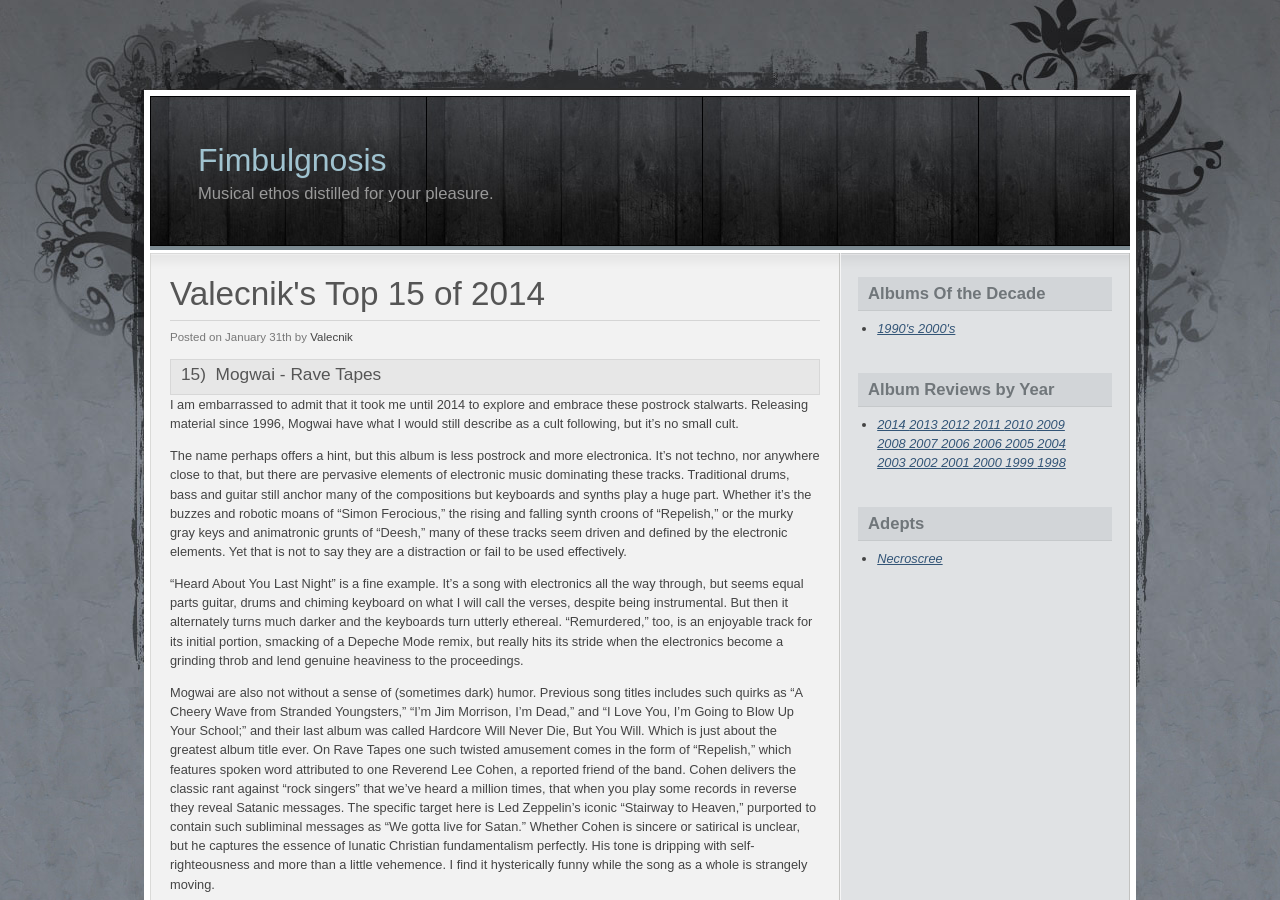
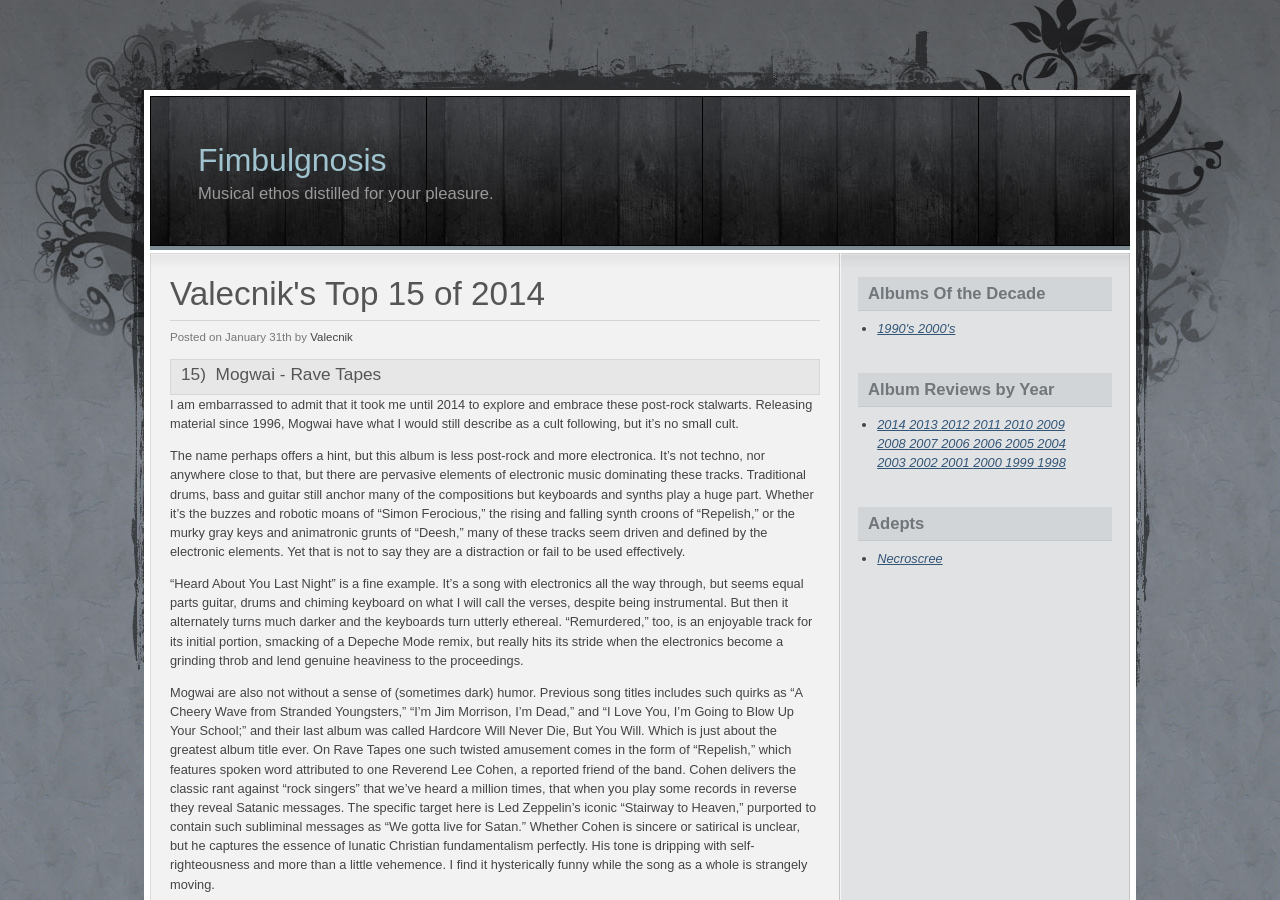
Before and after one commit to luminouscode/luminouscode.fimbulgnosis.com, a Jekyll site: the page built from valecnik/index.html, in a window 1280 px wide and 900 px high. Built offline with Jekyll 4.4.1, drawn with Linux system fonts in a browser that asks for light colours.

```diff
--- a/valecnik/index.html
+++ b/valecnik/index.html
@@ -18,22 +18,22 @@ layout: default_valecnik
   </div>
   <div class="post_body">
     <p>
-      I am embarrassed to admit that it took me until 2014 to explore and embrace these post­rock stalwarts. Releasing material since 1996, Mogwai have what I would still describe as a cult following, but it’s no small cult.
+        I am embarrassed to admit that it took me until 2014 to explore and embrace these post-rock stalwarts. Releasing material since 1996, Mogwai have what I would still describe as a cult following, but it’s no small cult.
     </p>
     <p>
-      The name perhaps offers a hint, but this album is less post­rock and more electronica. It’s not techno, nor anywhere close to that, but there are pervasive elements of electronic music dominating these tracks. Traditional drums, bass and guitar still anchor many of the compositions but keyboards and synths play a huge part. Whether it’s the buzzes and robotic moans of “Simon Ferocious,” the rising and falling synth croons of “Repelish,” or the murky gray keys and animatronic grunts of “Deesh,” many of these tracks seem driven and defined by the electronic elements. Yet that is not to say they are a distraction or fail to be used effectively.
+        The name perhaps offers a hint, but this album is less post-rock and more electronica. It’s not techno, nor anywhere close to that, but there are pervasive elements of electronic music dominating these tracks. Traditional drums, bass and guitar still anchor many of the compositions but keyboards and synths play a huge part. Whether it’s the buzzes and robotic moans of “Simon Ferocious,” the rising and falling synth croons of “Repelish,” or the murky gray keys and animatronic grunts of “Deesh,” many of these tracks seem driven and defined by the electronic elements. Yet that is not to say they are a distraction or fail to be used effectively.
     </p>
     <p>
-      “Heard About You Last Night” is a fine example. It’s a song with electronics all the way through, but seems equal parts guitar, drums and chiming keyboard on what I will call the verses, despite being instrumental. But then it alternately turns much darker and the keyboards turn utterly ethereal. “Remurdered,” too, is an enjoyable track for its initial portion, smacking of a Depeche Mode remix, but really hits its stride when the electronics become a grinding throb and lend genuine heaviness to the proceedings.
+       “Heard About You Last Night” is a fine example. It’s a song with electronics all the way through, but seems equal parts guitar, drums and chiming keyboard on what I will call the verses, despite being instrumental. But then it alternately turns much darker and the keyboards turn utterly ethereal. “Remurdered,” too, is an enjoyable track for its initial portion, smacking of a Depeche Mode remix, but really hits its stride when the electronics become a grinding throb and lend genuine heaviness to the proceedings.
     </p>
     <p>
-      Mogwai are also not without a sense of (sometimes dark) humor. Previous song titles includes such quirks as “A Cheery Wave from Stranded Youngsters,” “I’m Jim Morrison, I’m Dead,” and “I Love You, I’m Going to Blow Up Your School;” and their last album was called Hardcore Will Never Die, But You Will.  Which is just about the greatest album title ever. On Rave Tapes one such twisted amusement comes in the form of “Repelish,” which features spoken word attributed to one Reverend Lee Cohen, a reported friend of the band. Cohen delivers the classic rant against “rock singers” that we’ve heard a million times, that when you play some records in reverse they reveal Satanic messages. The specific target here is Led Zeppelin’s iconic “Stairway to Heaven,” purported to contain such subliminal messages as “We gotta live for Satan.” Whether Cohen is sincere or satirical is unclear, but he captures the essence of lunatic Christian fundamentalism perfectly. His tone is dripping with self­righteousness and more than a little vehemence. I find it hysterically funny while the song as a whole is strangely moving.
+        Mogwai are also not without a sense of (sometimes dark) humor. Previous song titles includes such quirks as “A Cheery Wave from Stranded Youngsters,” “I’m Jim Morrison, I’m Dead,” and “I Love You, I’m Going to Blow Up Your School;” and their last album was called Hardcore Will Never Die, But You Will.  Which is just about the greatest album title ever. On Rave Tapes one such twisted amusement comes in the form of “Repelish,” which features spoken word attributed to one Reverend Lee Cohen, a reported friend of the band. Cohen delivers the classic rant against “rock singers” that we’ve heard a million times, that when you play some records in reverse they reveal Satanic messages. The specific target here is Led Zeppelin’s iconic “Stairway to Heaven,” purported to contain such subliminal messages as “We gotta live for Satan.” Whether Cohen is sincere or satirical is unclear, but he captures the essence of lunatic Christian fundamentalism perfectly. His tone is dripping with self­righteousness and more than a little vehemence. I find it hysterically funny while the song as a whole is strangely moving.
     </p>
     <p>
-      While this album is chock full of choice bits, it ascends to amazing new levels with the final trio of songs. “Blues Hour” is that rare Mogwai track that actually features vocals, and lovely soulful ones at that. This song is palpably dark, the gloomiest of the record, yet so exquisitely airy and beautiful at the same time. Piano is the centerpiece, but at one point the track grows sublimely lush with what could almost be described as black metal tremolo picking awash in a sea of white distortion. This piece is just stunning and possibly my favorite, but “No Medicine for Regret” and “The Lord is Out of Control” vie for that title. “...Regret” has this incredible trilling synth at its core, producing incredibly evocative harmonic vibrations moving through a melancholy melody. Plus I just adore the title of the song, as it so succinctly sums up the feeling of powerlessness in the face of lament. “The Lord is Out of Control” is divinely haunting, again featuring vocals, but this time the singing is heavily masked and synthesized, rendering the words unintelligible. The effect, however, can most certainly be felt.
+        While this album is chock full of choice bits, it ascends to amazing new levels with the final trio of songs. “Blues Hour” is that rare Mogwai track that actually features vocals, and lovely soulful ones at that. This song is palpably dark, the gloomiest of the record, yet so exquisitely airy and beautiful at the same time. Piano is the centerpiece, but at one point the track grows sublimely lush with what could almost be described as black metal tremolo picking awash in a sea of white distortion. This piece is just stunning and possibly my favorite, but “No Medicine for Regret” and “The Lord is Out of Control” vie for that title. “...Regret” has this incredible trilling synth at its core, producing incredibly evocative harmonic vibrations moving through a melancholy melody. Plus I just adore the title of the song, as it so succinctly sums up the feeling of powerlessness in the face of lament. “The Lord is Out of Control” is divinely haunting, again featuring vocals, but this time the singing is heavily masked and synthesized, rendering the words unintelligible. The effect, however, can most certainly be felt.
     </p>
     <p>
-      Due to the opportunity to see Mogwai live in concert, I didn’t just tackle Rave Tapes last year, I embraced their entire catalog. Or at least as much as I could readily get my hands on. They’ve put out some fantastic material and Rave Tapes sits proudly among it. I’m fully ensnared and looking forward to more.
+        Due to the opportunity to see Mogwai live in concert, I didn’t just tackle Rave Tapes last year, I embraced their entire catalog. Or at least as much as I could readily get my hands on. They’ve put out some fantastic material and Rave Tapes sits proudly among it. I’m fully ensnared and looking forward to more.
     </p>
   </div>
   <div class="post_meta">
```
